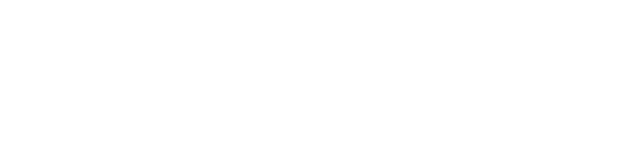
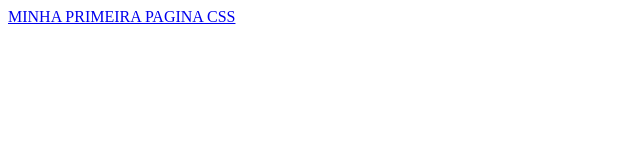
Before and after one commit to AiltonFe/minhasaulas, a plain HTML site: page 05/index.html in a window 1280 px wide. Shown: the whole page, without its empty margins (0-640 px from the left). Drawn offline with Linux system fonts and the light colour scheme.

Commit message:
Add files via upload

```diff
--- a/05/index.html
+++ b/05/index.html
@@ -5,6 +5,7 @@
   	<meta charset="utf-8">
   </head>
   <body>
+  	<a href="paginaCSS.html">MINHA PRIMEIRA PAGINA CSS</a>
 
   </body>
 </html>
```
